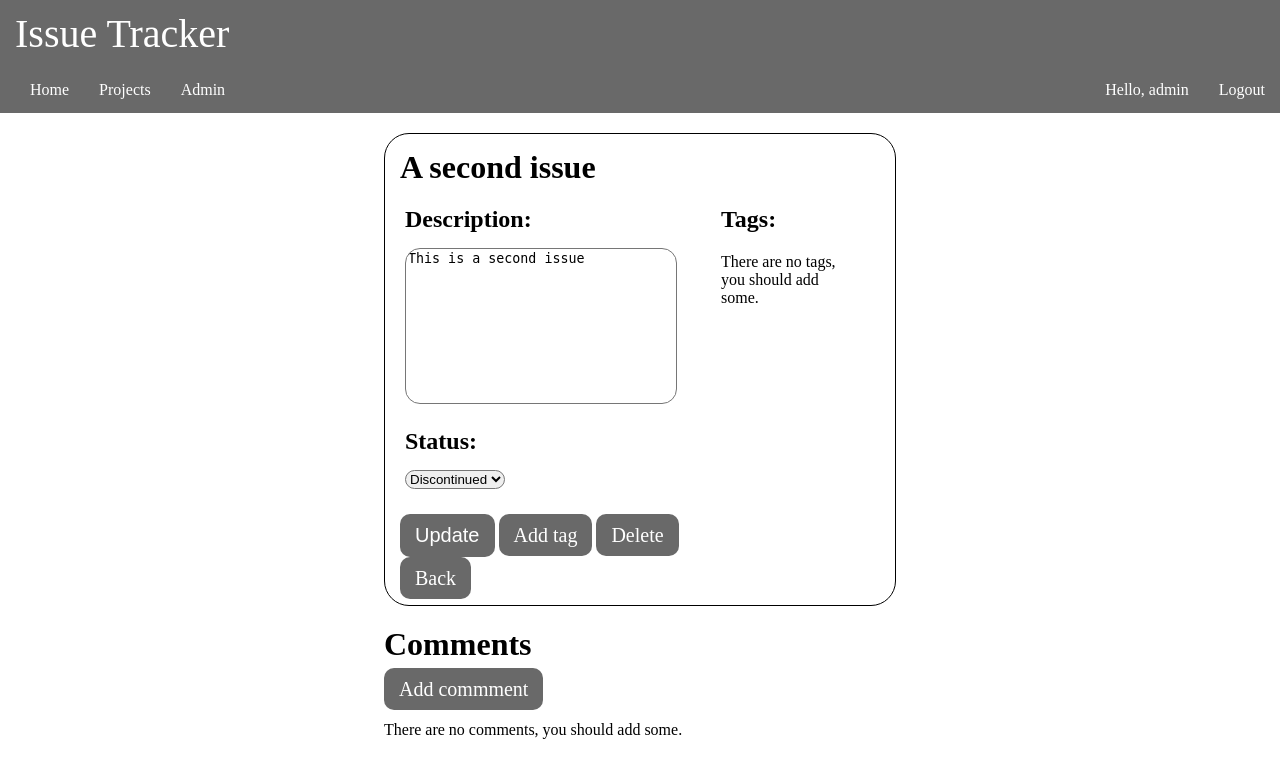
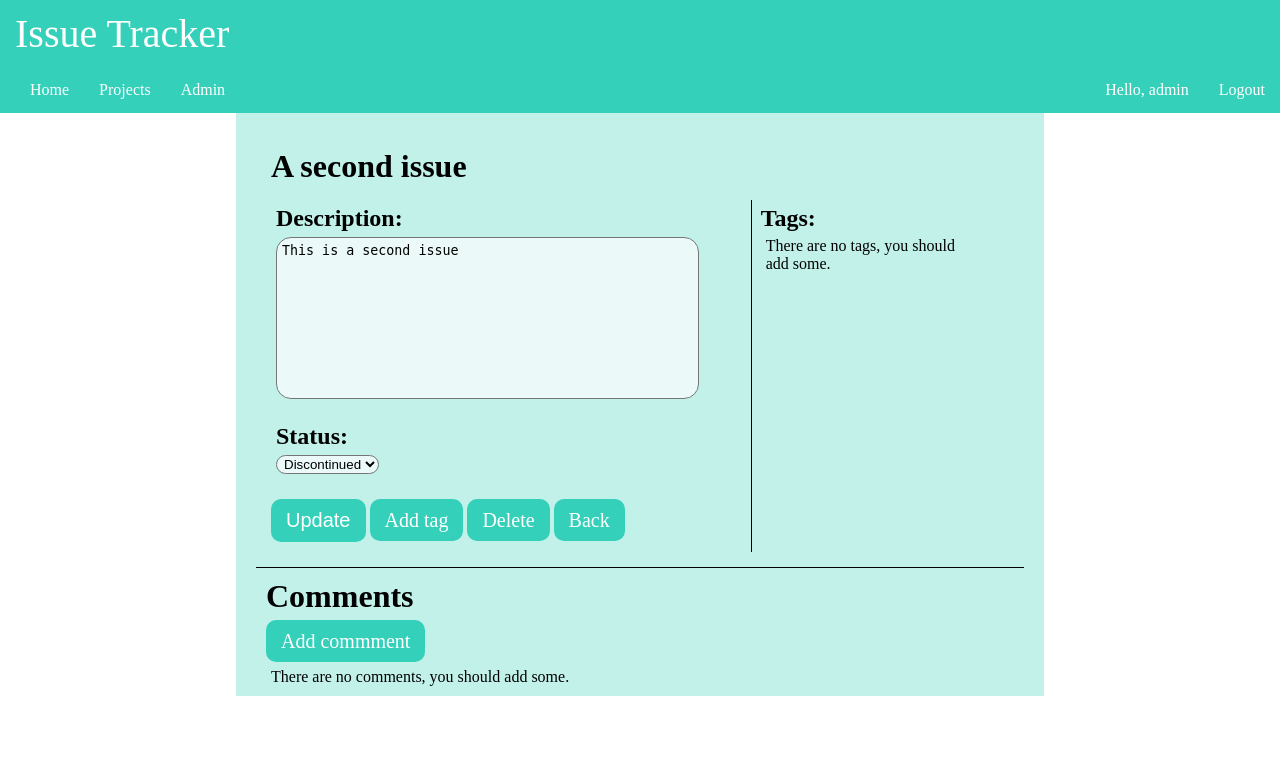
Before and after one commit to ABKeyes/IssueTrackerApplication, a Django app: page /projects/219fac56-cb7e-4608-9afb-1de1e4744331/issue/2708beed-25bf-4878-be22-c1bdbca4795e in a window 1280 px wide. Shown: the top 778 px of the page. Run offline with Django 4.2, Linux system fonts and the light colour scheme; a user stored in the database is signed in; data comes from the database, SQL or seed files in the repository; both versions use the stored data as it was after the commit.

Commit message:
Updated html and css of many elements.

```diff
--- a/src/issues/models.py
+++ b/src/issues/models.py
@@ -16,6 +16,10 @@
     description = models.TextField(max_length=200, blank=False)
     status = models.CharField(max_length=20, default="Open")
     project = models.ForeignKey(Project, on_delete=models.CASCADE)
+
+    def get_tags(self):
+        print("getting tags")
+        return Tag.objects.filter(issue=self)
 
     def get_absolute_url(self):
         return reverse("projects:issues:issue-details", kwargs={
--- a/src/issues/templates/issues/issue_details.html
+++ b/src/issues/templates/issues/issue_details.html
@@ -42,7 +42,7 @@
             </div>
         </div>
     </div>
-    <div class="issue-list">
+    <div class="comment-list">
         <h1>Comments</h1>
         <a href="{{ issue.get_comment_create_url }}">Add commment</a>
         {% if comments.all %}
--- a/src/layout/static/css/base.css
+++ b/src/layout/static/css/base.css
@@ -5,7 +5,7 @@
 }
 
 .navbar {
-    background-color: dimgrey;
+    background-color: #35D0BA;
     display: block;
     width: 100%;
     overflow: hidden;
@@ -23,8 +23,8 @@
     font-size: 40px;
 }
 
-.nav-container a:hover {
-    background-color: lightgrey;
+.nav-container a:hover, .home-container a:hover {
+    background-color: #72decf;
     color: black;
 }
 
@@ -40,7 +40,7 @@
 .home-container a {
     text-align: center;
     padding: 10px 15px;
-    background-color: dimgrey;
+    background-color: #35D0BA;
     margin-top: 10px;
     margin-bottom: 10px;
     color: white;
@@ -48,11 +48,16 @@
     border-radius: 10px;
     border: hidden;
     font-size: 40px;
+    white-space: nowrap;
 }
 
-.home-field {
+.home-field, .home-button {
+    text-align: center;
+}
+
+.home-button {
+    display: inline-block;
     margin-bottom: 25px;
-    text-align: center;
 }
 
 .user-manage {
--- a/src/projects/static/css/project.css
+++ b/src/projects/static/css/project.css
@@ -8,16 +8,19 @@
 }
 
 .project-container, .issue-container {
-    margin-top: 20px;
+    padding: 20px;
+    padding-bottom: 0;
     margin-left: auto;
     margin-right: auto;
-    width: 40%;
+    width: 60%;
+    height: 100%;
+    background-color: #c2f1ea;
 }
 
 .project-container a, .submit, .issue-container a {
     text-align: center;
     padding: 10px 15px;
-    background-color: dimgrey;
+    background-color: #35D0BA;
     margin-top: 10px;
     margin-bottom: 10px;
     color: white;
@@ -28,39 +31,49 @@
     font-size: 20px;
 }
 
+.project-container a:hover, .submit:hover, .issue-container a:hover {
+    background-color: #72decf;
+    color: black;
+}
+
 .tag a, .user-field a {
     padding: 0;
     padding-top: 1px;
     color: black;
-    background-color: white;
+    background-color: #c2f1ea;
+    font-size: 15px;
 }
 
 .tag label {
-    font-size: 25px;
+    font-size: 20px;
 }
 
-.tag a:hover, .user-field a:hover{
+.tag a:hover, .user-field a:hover {
     color: red;
+    background-color: #c2f1ea;
 }
 
 .tag, .user-field {
     margin-bottom: 5px;
-    font-size: 20px;
+    font-size: 15px;
     height: fit-content;
 }
 
 textarea {
     width: 90%;
-    height: 50%;
     -webkit-box-sizing: border-box;
     -moz-box-sizing: border-box;
     box-sizing: border-box;
     border-radius: 15px;
     resize: none;
+    padding: 5px;
+    background-color: #ebfaf8;
 }
 
-select, select:active, select:hover {
+input[type='text' i], select, select:active, select:hover {
     border-radius: 10px;
+    padding-left: 3px;
+    background-color: #ebfaf8;
 }
 
 select:focus {
@@ -72,6 +85,11 @@
     width: 65%;
     height: auto;
     vertical-align: top;
+
+}
+
+.issue-details, .project-details {
+    border-right: 1px solid;
 }
 
 .issue-tags, .project-users {
@@ -117,13 +135,22 @@
     border-radius: 10px;
 }
 
-.project, .issue, .comment {
+.project, .issue, .comment, .comment:last-of-type {
     display: block;
-    margin-top: 20px;
-    margin-bottom: 20px;
-    border: 1px solid;
-    border-radius: 25px;
+    border-bottom: 1px solid;
     padding: 15px;
+}
+
+.comment {
+    border-bottom: 0;
+}
+
+.comment:first-of-type {
+    margin-top: 10px;
+}
+
+.project:last-of-type, .issue:last-of-type {
+    border-bottom: 0px;
 }
 
 .comment-description, .comment-timestamp {
@@ -146,12 +173,24 @@
 }
 
 .no-comments, .no-tags, .tag-list {
-    margin-top: 20px;
+    padding-left: 5px;
 }
 
-h1, h2, h3 {
+.no-comments {
+    margin-top: 15px;
+}
+
+.comment-list, .issue-list {
+    padding: 10px;
+}
+
+h1 {
     margin-top: 0;
     margin-bottom: 15px;
+}
+h2, h3 {
+    margin-top: 0;
+    margin-bottom: 5px;
 }
 
 .error {
--- a/src/projects/views.py
+++ b/src/projects/views.py
@@ -113,13 +113,11 @@
         return redirect('home')
 
     issueset = Issue.objects.filter(project=obj).order_by('-status')
-    tags = Tag.objects.filter(issue__in=issueset)
 
     context = {
         "project": obj,
         "issueset": issueset,
         "users": users,
-        "tags": tags,
         "owner": True,
         }
 
```
Also changed, not shown: src/issuetracker/settings.py (+4 -4 lines), src/layout/templates/layout/home.html (+12 -4 lines), src/projects/templates/projects/project_details.html (+10 -3 lines), src/projects/templates/projects/project_list.html (+3 -5 lines), src/db.sqlite3.
